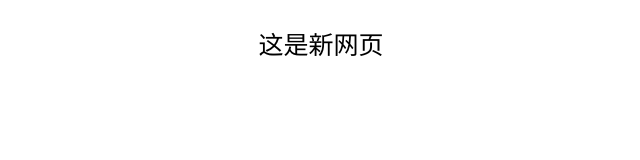
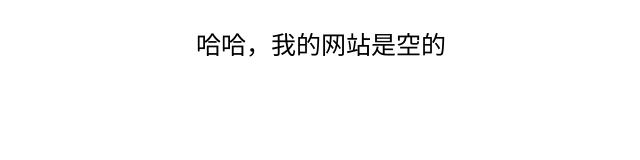
Before and after one commit to wudongzhi/nh01, a plain HTML site: page new.html in a window 1280 px wide. Shown: the whole page, without its empty margins (319-959 px from the left). Drawn offline with Linux system fonts and the light colour scheme.

Commit message:
Update new.html

```diff
--- a/new.html
+++ b/new.html
@@ -8,7 +8,7 @@
 </head>
 <body style="margin:0";>
 <div style= "height:460px;background:color #f1f1f1; text-align:center; font-size:25px;">
-<p> 这是新网页</p>
+<p> 哈哈，我的网站是空的</p>
 </div>
 </body>
 </html>
```
